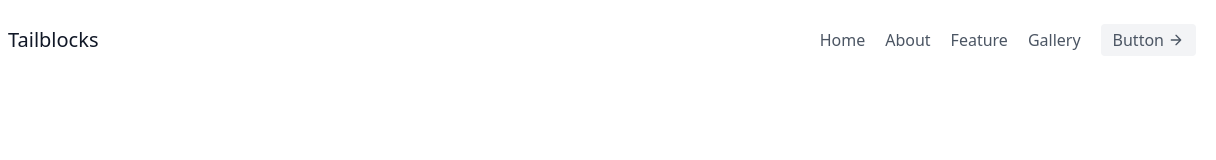
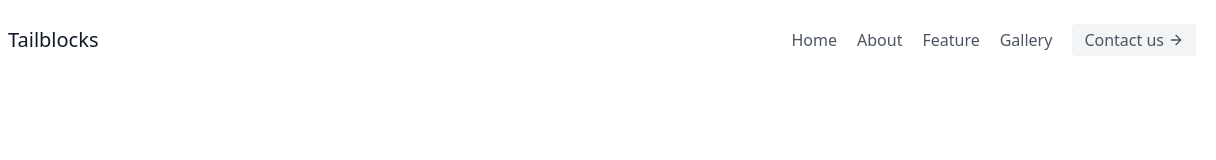
Before and after one commit to Ashutosh-JavaDev/PrarambhEdu, a website: page Public/index.html in a window 1280 px wide. Shown: the full height of the page, 64-1280 px from the left. Drawn offline with nearby package versions, Linux system fonts and the light colour scheme.

Commit message:
Education

```diff
--- a/Public/index.html
+++ b/Public/index.html
@@ -23,7 +23,7 @@
             <a class="mr-5 hover:text-gray-900">Feature</a>
             <a class="mr-5 hover:text-gray-900">Gallery</a>
           </nav>
-          <button class="inline-flex items-center bg-gray-100 border-0 py-1 px-3 focus:outline-none hover:bg-gray-200 rounded text-base mt-4 md:mt-0">Button
+          <button class="inline-flex items-center bg-gray-100 border-0 py-1 px-3 focus:outline-none hover:bg-gray-200 rounded text-base mt-4 md:mt-0"><a href="mailto:jbnashu297@gmail.com">Contact us</a>
             <svg fill="none" stroke="currentColor" stroke-linecap="round" stroke-linejoin="round" stroke-width="2" class="w-4 h-4 ml-1" viewBox="0 0 24 24">
               <path d="M5 12h14M12 5l7 7-7 7"></path>
             </svg>
```
